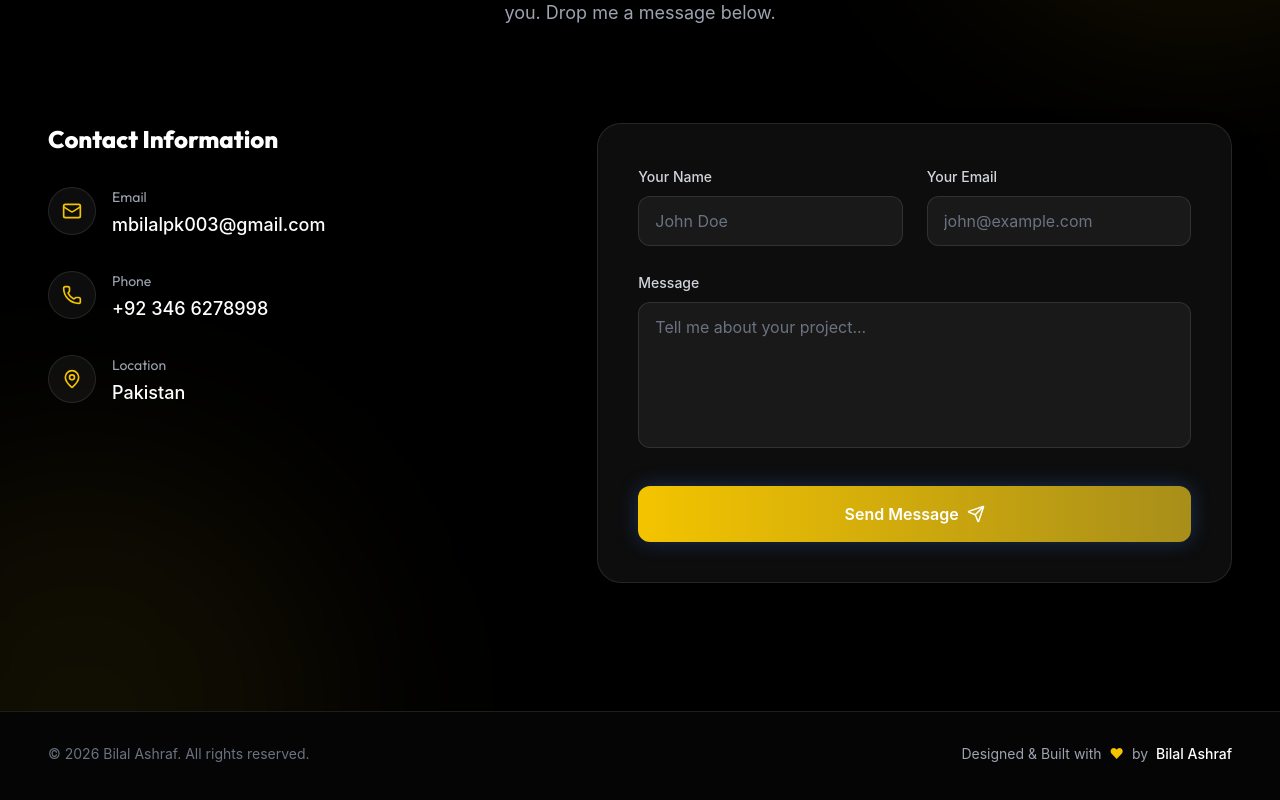
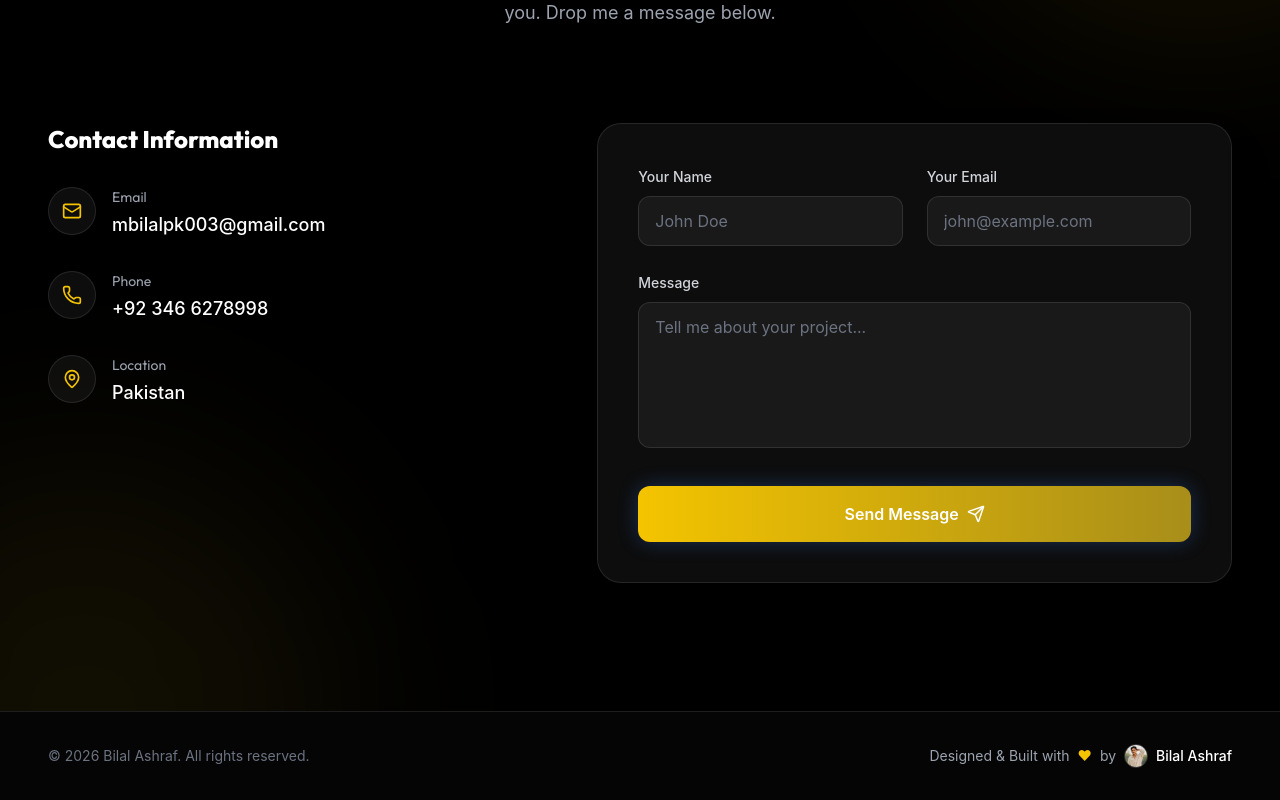
Before and after one commit to mbilaashraf003-hash/bilalportfolio, a React (Vite) app: page / in a window 1280 px wide. Shown: the part 7726-8526 px from the top of the page. Built offline with nearby package versions, Linux system fonts and the light colour scheme.

Commit message:
Update profile picture across all sections

```diff
--- a/src/components/Footer.jsx
+++ b/src/components/Footer.jsx
@@ -8,7 +8,11 @@ const Footer = () => {
           &copy; {new Date().getFullYear()} Bilal Ashraf. All rights reserved.
         </p>
         <div className="flex items-center gap-1 text-sm text-gray-400">
-          Designed & Built with <span className="text-primary mx-1">❤</span> by <span className="text-white font-medium ml-1">Bilal Ashraf</span>
+          Designed & Built with <span className="text-primary mx-1">❤</span> by
+          <div className="flex items-center gap-2 ml-1">
+            <img src="/images/bilal.jpg" alt="Bilal Ashraf" className="w-6 h-6 rounded-full object-cover border border-white/20" />
+            <span className="text-white font-medium">Bilal Ashraf</span>
+          </div>
         </div>
       </div>
     </footer>
```
Also changed, not shown: public/images/bilal.jpg.
